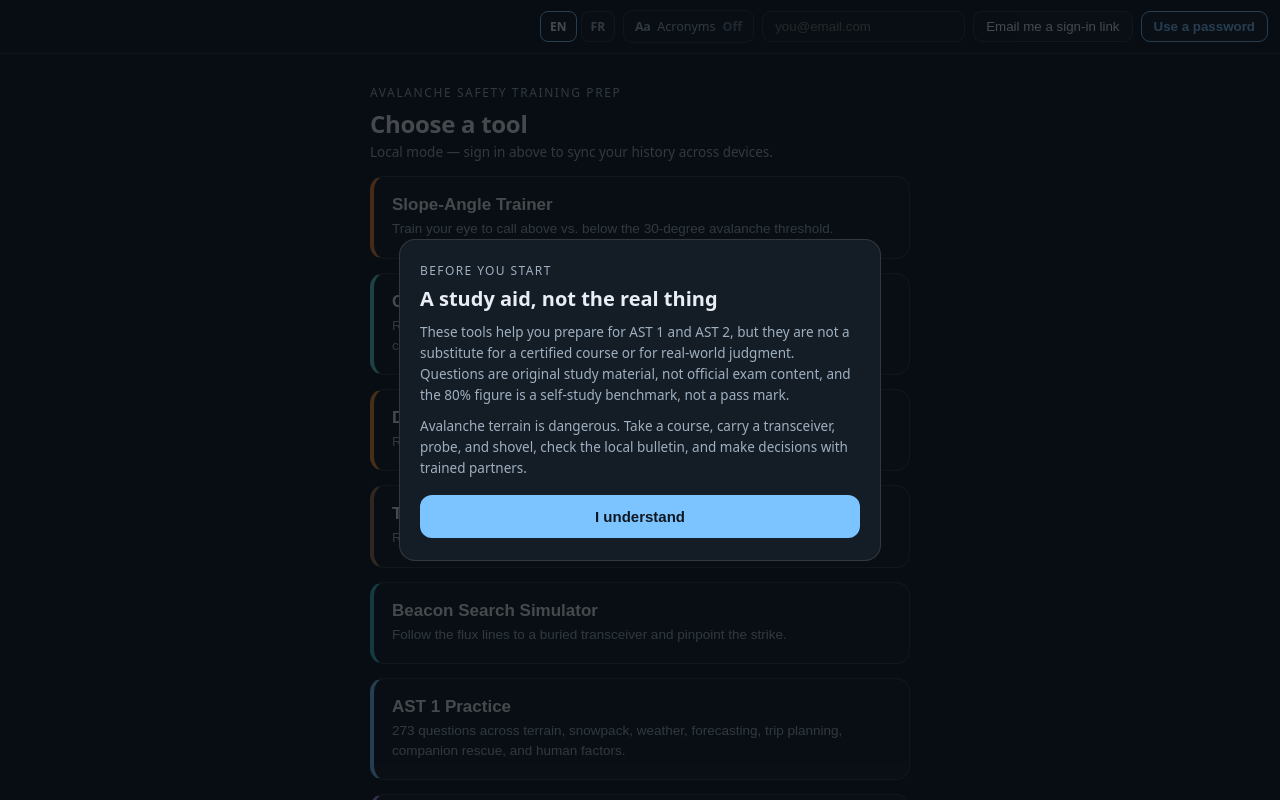
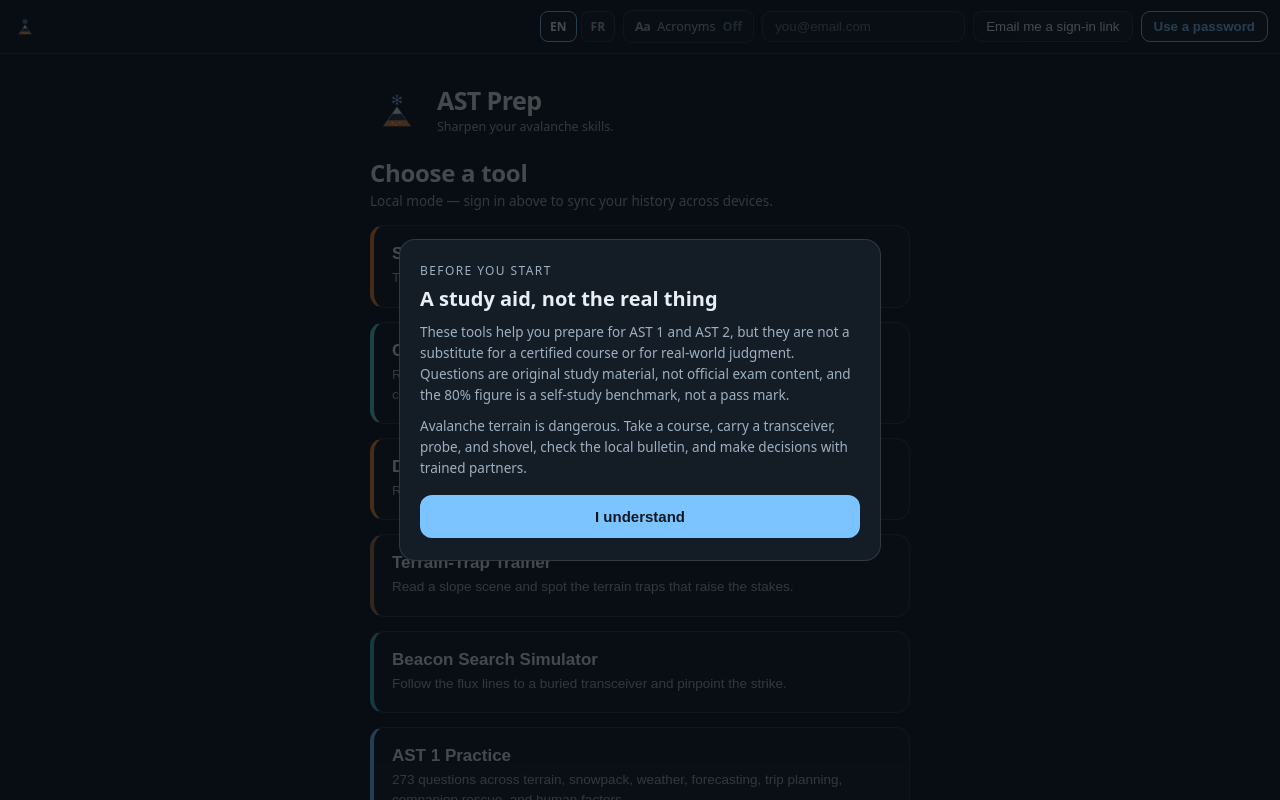
Before and after one commit to seanolesen/AST_I_training, a React (Vite) app: page / in a window 1280 px wide. Shown: the top 800 px of the page. Built offline with nearby package versions, Linux system fonts and the light colour scheme; no server answers.

Commit message:
Add files via upload

```diff
--- /dev/null
+++ b/Logo.jsx
@@ -0,0 +1,36 @@
+import React from "react";
+
+// Six-arm crystal built from plain lines (no <defs>/<use>, so any number of
+// LogoMarks can render without id collisions).
+function crystal(cx, cy, s, color, sw) {
+  const arms = [];
+  for (let i = 0; i < 6; i++) {
+    arms.push(
+      <g key={i} transform={`rotate(${i * 60} ${cx} ${cy})`}>
+        <line x1={cx} y1={cy} x2={cx} y2={cy - 120 * s} stroke={color} strokeWidth={sw} strokeLinecap="round" />
+        <line x1={cx} y1={cy - 82 * s} x2={cx - 28 * s} y2={cy - 108 * s} stroke={color} strokeWidth={sw} strokeLinecap="round" />
+        <line x1={cx} y1={cy - 82 * s} x2={cx + 28 * s} y2={cy - 108 * s} stroke={color} strokeWidth={sw} strokeLinecap="round" />
+      </g>
+    );
+  }
+  return arms;
+}
+
+// The mountain-and-flake mark, transparent background so it composes on the
+// app's slate surfaces. Edge-aligned geometry matches the app icon.
+export function LogoMark({ size = 28, title = "AST Prep" }) {
+  return (
+    <svg width={size} height={size} viewBox="0 0 1024 1024" role="img" aria-label={title}
+      style={{ display: "block", flexShrink: 0 }}>
+      <polygon points="512,436 766,800 258,800" fill="#25374a" />
+      <polygon points="336,688 688,688 766,800 258,800" fill="#e8863a" />
+      <polygon points="512,436 603,566 421,566" fill="#e8eef4" />
+      <line x1="421" y1="566" x2="603" y2="566" stroke="#bcd0e2" strokeWidth="5" opacity="0.7" />
+      {crystal(430, 742, 0.15, "#ffd89a", 4)}
+      {crystal(566, 736, 0.13, "#ffd89a", 3.6)}
+      {crystal(494, 776, 0.11, "#ffd89a", 3.2)}
+      <path d="M258 800 L512 436 L766 800" fill="none" stroke="#7cc4ff" strokeWidth="13" strokeLinecap="round" strokeLinejoin="round" />
+      {crystal(512, 300, 0.78, "#7cc4ff", 17)}
+    </svg>
+  );
+}
--- a/Root.jsx
+++ b/Root.jsx
@@ -8,6 +8,7 @@ import { TerrainApp } from "./TerrainApp.jsx";
 import { BeaconApp } from "./BeaconApp.jsx";
 import { Leaderboard } from "./Leaderboard.jsx";
 import { PwaStatus } from "./PwaStatus.jsx";
+import { LogoMark } from "./Logo.jsx";
 import { Performance } from "./Performance.jsx";
 import { SiteAnalytics } from "./SiteAnalytics.jsx";
 import { AccountApp } from "./AccountApp.jsx";
@@ -103,7 +104,10 @@ function TopBar({ session, view, onHome, onAccount }) {
 
   return (
     <div style={row}>
-      {back}
+      <div style={{ display: "flex", alignItems: "center", gap: 8 }}>
+        <button onClick={onHome} title="Home" style={{ background: "transparent", border: "none", padding: 0, cursor: "pointer", lineHeight: 0 }}><LogoMark size={26} /></button>
+        {back}
+      </div>
       <div style={{ display: "flex", gap: 8, alignItems: "center", flexWrap: "wrap", justifyContent: "flex-end" }}>
         <LangToggle />
         <ExpandToggle />
@@ -127,8 +131,12 @@ function Home({ onPick, session, isAdmin }) {
   return (
     <div style={wrap}>
       <div style={inner}>
-        <div style={{ fontSize: 12, letterSpacing: "1.6px", textTransform: "uppercase", color: T.dim }}>
-          Avalanche Safety Training Prep
+        <div style={{ display: "flex", alignItems: "center", gap: 13, marginBottom: 18 }}>
+          <LogoMark size={54} />
+          <div>
+            <div style={{ fontSize: 25, fontWeight: 800, letterSpacing: "-0.6px", color: T.snow, lineHeight: 1 }}>AST Prep</div>
+            <div style={{ fontSize: 12.5, color: T.dim, marginTop: 5 }}>{t("app.tagline")}</div>
+          </div>
         </div>
         <h1 style={{ fontSize: 24, fontWeight: 800, margin: "6px 0 2px", letterSpacing: "-0.3px" }}>{t("home.choose")}</h1>
         <p style={{ ...p, margin: "0 0 4px" }}>
--- a/i18n.jsx
+++ b/i18n.jsx
@@ -664,6 +664,7 @@ export const STRINGS = {
     "account.pw.saved": "Password saved — you can now sign in with it, including on the installed app.",
     "account.pw.short": "Use at least 6 characters.",
     "account.pw.error": "Couldn’t save the password ({error}).",
+    "app.tagline": "Sharpen your avalanche skills.",
     "pwa.update.msg": "A new version is ready.",
     "pwa.update.action": "Reload",
     "pwa.offlineReady": "Ready to use offline.",
@@ -1325,6 +1326,7 @@ export const STRINGS = {
     "account.pw.saved": "Mot de passe enregistré — vous pouvez maintenant l’utiliser pour vous connecter, y compris dans l’application installée.",
     "account.pw.short": "Utilisez au moins 6 caractères.",
     "account.pw.error": "Impossible d’enregistrer le mot de passe ({error}).",
+    "app.tagline": "Aiguisez vos compétences en avalanche.",
     "pwa.update.msg": "Une nouvelle version est prête.",
     "pwa.update.action": "Recharger",
     "pwa.offlineReady": "Prêt à utiliser hors ligne.",
--- a/index.html
+++ b/index.html
@@ -18,6 +18,53 @@
   </head>
   <body>
     <div id="root"></div>
+    <div id="splash" aria-hidden="true" style="position:fixed;inset:0;z-index:5000;display:flex;flex-direction:column;align-items:center;justify-content:center;background:linear-gradient(#17222f,#0d131b);transition:opacity .35s ease;">
+      <svg width="116" height="116" viewBox="0 0 1024 1024" aria-hidden="true">
+        <defs>
+          <linearGradient id="spO" x1="0" y1="0" x2="0" y2="1"><stop offset="0" stop-color="#f7ad57"/><stop offset="1" stop-color="#df6f28"/></linearGradient>
+        <g id="spFlake" fill="none" stroke="#7cc4ff" stroke-width="22" stroke-linecap="round">
+        <g><line x1="0" y1="0" x2="0" y2="-120"/><line x1="0" y1="-82" x2="-28" y2="-108"/><line x1="0" y1="-82" x2="28" y2="-108"/></g>
+        <g transform="rotate(60)"><line x1="0" y1="0" x2="0" y2="-120"/><line x1="0" y1="-82" x2="-28" y2="-108"/><line x1="0" y1="-82" x2="28" y2="-108"/></g>
+        <g transform="rotate(120)"><line x1="0" y1="0" x2="0" y2="-120"/><line x1="0" y1="-82" x2="-28" y2="-108"/><line x1="0" y1="-82" x2="28" y2="-108"/></g>
+        <g transform="rotate(180)"><line x1="0" y1="0" x2="0" y2="-120"/><line x1="0" y1="-82" x2="-28" y2="-108"/><line x1="0" y1="-82" x2="28" y2="-108"/></g>
+        <g transform="rotate(240)"><line x1="0" y1="0" x2="0" y2="-120"/><line x1="0" y1="-82" x2="-28" y2="-108"/><line x1="0" y1="-82" x2="28" y2="-108"/></g>
+        <g transform="rotate(300)"><line x1="0" y1="0" x2="0" y2="-120"/><line x1="0" y1="-82" x2="-28" y2="-108"/><line x1="0" y1="-82" x2="28" y2="-108"/></g>
+        </g>
+        <g id="spOc" fill="none" stroke="#ffd89a" stroke-width="26" stroke-linecap="round">
+        <g><line x1="0" y1="0" x2="0" y2="-120"/><line x1="0" y1="-82" x2="-28" y2="-108"/><line x1="0" y1="-82" x2="28" y2="-108"/></g>
+        <g transform="rotate(60)"><line x1="0" y1="0" x2="0" y2="-120"/><line x1="0" y1="-82" x2="-28" y2="-108"/><line x1="0" y1="-82" x2="28" y2="-108"/></g>
+        <g transform="rotate(120)"><line x1="0" y1="0" x2="0" y2="-120"/><line x1="0" y1="-82" x2="-28" y2="-108"/><line x1="0" y1="-82" x2="28" y2="-108"/></g>
+        <g transform="rotate(180)"><line x1="0" y1="0" x2="0" y2="-120"/><line x1="0" y1="-82" x2="-28" y2="-108"/><line x1="0" y1="-82" x2="28" y2="-108"/></g>
+        <g transform="rotate(240)"><line x1="0" y1="0" x2="0" y2="-120"/><line x1="0" y1="-82" x2="-28" y2="-108"/><line x1="0" y1="-82" x2="28" y2="-108"/></g>
+        <g transform="rotate(300)"><line x1="0" y1="0" x2="0" y2="-120"/><line x1="0" y1="-82" x2="-28" y2="-108"/><line x1="0" y1="-82" x2="28" y2="-108"/></g>
+        </g>
+        </defs>
+        <polygon points="512,436 766,800 258,800" fill="#25374a"/>
+        <polygon points="336,688 688,688 766,800 258,800" fill="url(#spO)"/>
+        <polygon points="512,436 603,566 421,566" fill="#e8eef4"/>
+        <line x1="421" y1="566" x2="603" y2="566" stroke="#bcd0e2" stroke-width="5" opacity=".7"/>
+        <use href="#spOc" transform="translate(430,742) scale(.15) rotate(9)"/>
+        <use href="#spOc" transform="translate(566,736) scale(.13) rotate(-13)"/>
+        <use href="#spOc" transform="translate(494,776) scale(.11) rotate(4)"/>
+        <path d="M258 800 L512 436 L766 800" fill="none" stroke="#7cc4ff" stroke-width="13" stroke-linecap="round" stroke-linejoin="round"/>
+        <use href="#spFlake" transform="translate(512,300) scale(.78)"/>
+      </svg>
+      <div style="margin-top:14px;font:800 20px system-ui,-apple-system,'Segoe UI',Roboto,sans-serif;color:#e8eef4;letter-spacing:-.4px;">AST Prep</div>
+      <div style="margin-top:18px;width:26px;height:26px;border:3px solid rgba(255,255,255,.18);border-top-color:#7cc4ff;border-radius:50%;animation:astspin .8s linear infinite;"></div>
+      <style>@keyframes astspin{to{transform:rotate(360deg)}}</style>
+    </div>
+    <script>
+      (function () {
+        var root = document.getElementById('root'), splash = document.getElementById('splash');
+        if (!root || !splash) return;
+        var hide = function () { splash.style.opacity = '0'; setTimeout(function () { if (splash && splash.parentNode) splash.parentNode.removeChild(splash); }, 400); };
+        if (root.childElementCount > 0) { hide(); return; }
+        var obs = new MutationObserver(function () { if (root.childElementCount > 0) { obs.disconnect(); hide(); } });
+        obs.observe(root, { childList: true });
+        setTimeout(function () { try { obs.disconnect(); } catch (e) {} }, 12000);
+      })();
+    </script>
+
     <script>
       /* Self-heal: if the app hasn't rendered after 8s, a stale or broken service-worker
          cache is the likely cause. Clear it and reload once (guarded so it never loops). */
```
